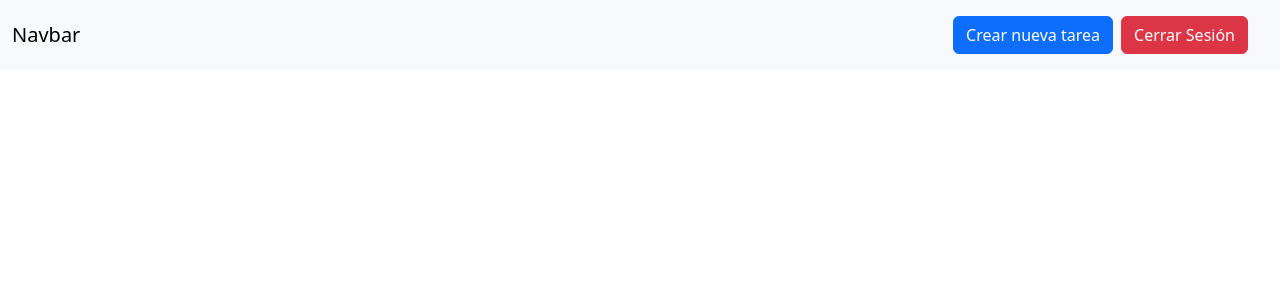
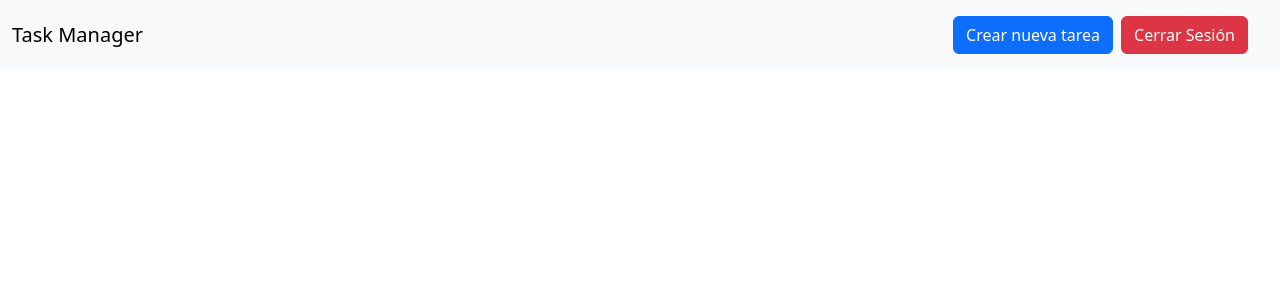
Before and after one commit to saitki/tasktodo, a PHP site: page /views/task.php in a window 1280 px wide. Shown: the top 300 px of the page. Run offline with PHP 8.4, Linux system fonts and the light colour scheme; the visitor is signed in with stand-in values (Sample User, id 1).

Commit message:
Cambio de titulo

```diff
--- a/Views/task.php
+++ b/Views/task.php
@@ -22,7 +22,7 @@ if (!$_SESSION['user']) {
 
 <nav class="navbar navbar-expand-lg bg-body-tertiary">
   <div class="container-fluid">
-    <a class="navbar-brand" href="#">Navbar</a>
+    <a class="navbar-brand" href="#">Task Manager</a>
     <button class="navbar-toggler" type="button" data-bs-toggle="collapse" data-bs-target="#navbarText" aria-controls="navbarText" aria-expanded="false" aria-label="Toggle navigation">
       <span class="navbar-toggler-icon"></span>
     </button>
```
